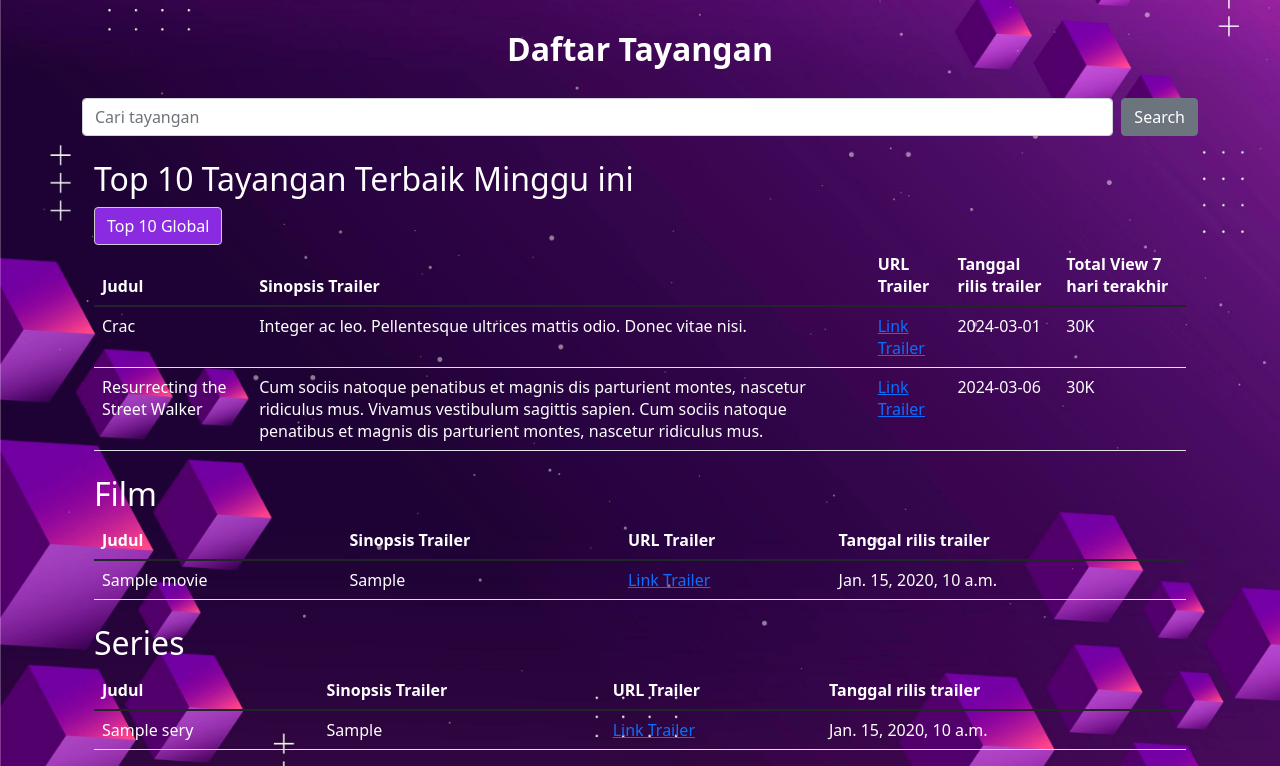
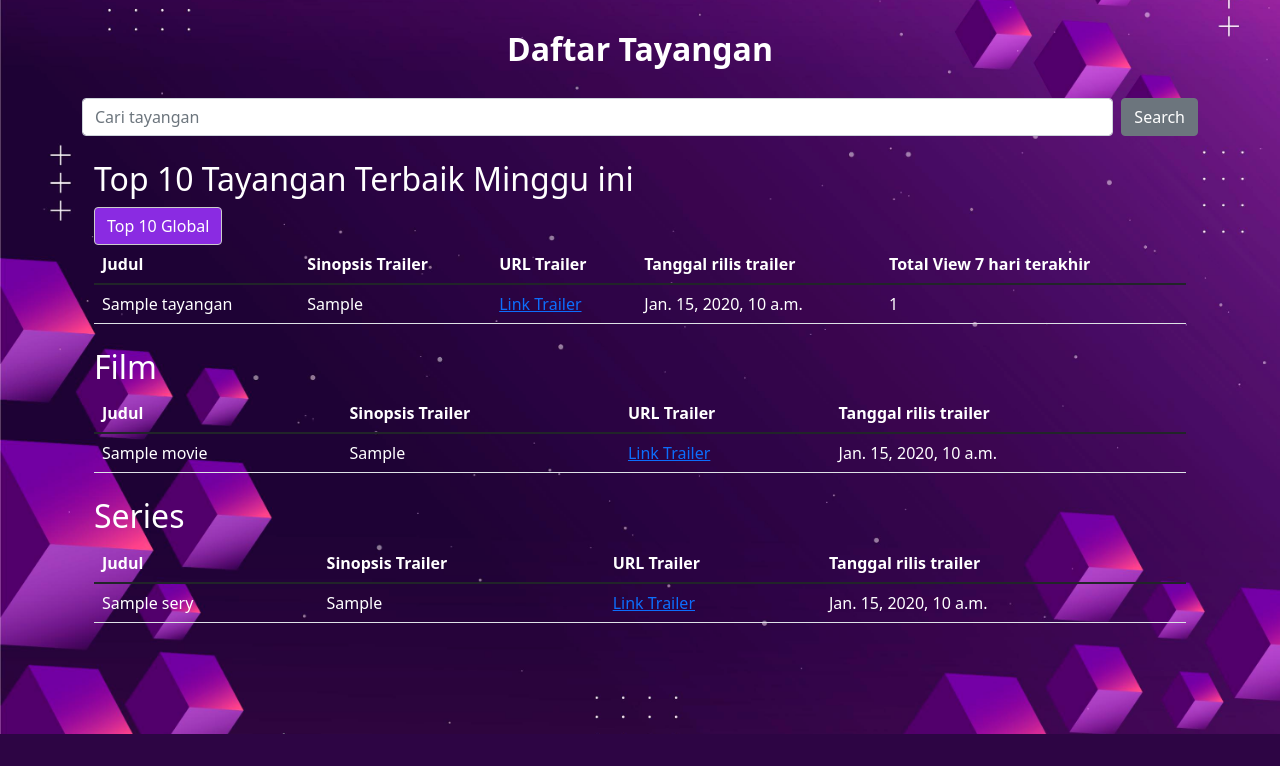
Before and after one commit to BASDAT-F12/F12-PacilFlix, a Django app: template infolist/templates/daftar-tayangan.html in a window 1280 px wide. Shown: the part 66-832 px from the top of the page. After the commit the page ends 800 px from the top, so only its background shows below. Run offline with Django 5.2, Linux system fonts and the light colour scheme; the template is opened without the code that fills it: most values are stand-ins (such as "Sample title", 1, 10 or a date in 2020).

Commit message:
finished top 10

```diff
--- a/infolist/templates/top_table.html
+++ b/infolist/templates/top_table.html
@@ -18,26 +18,18 @@
             </tr>
         </thead>
         <tbody>
+            {% for tayangan in top10_global %}
             <tr>
-                <td>Crac</td>
-                <td>Integer ac leo. Pellentesque ultrices mattis odio. Donec vitae nisi.</td>
-                <td><a href="https://www.pacilflix.com/trailer/?id=d4f4e437-1cee-5262-8f60-15968c413f22">Link Trailer</a></td>
-                <td>2024-03-01</td>
-                <td>30K</td>
+                <td>{{tayangan.judul}}</td>
+                <td>{{tayangan.sinopsis_trailer}}</td>
+                <td><a href="{{tayangan.url_video_trailer}}">Link Trailer</a></td>
+                <td>{{tayangan.release_date_trailer}}</td>
+                <td>{{tayangan.view_count}}</td>
                 {% if request.session.is_authenticated %}
-                    <td><a href="infolist/detail-tayangan-film/{{ movie.id }}" class="btn btn-primary">Tonton</a></td>
+                    <td><a href="" class="btn btn-primary">Tonton</a></td>
                 {% endif %}
             </tr>
-            <tr>
-                <td>Resurrecting the Street Walker</td>
-                <td>Cum sociis natoque penatibus et magnis dis parturient montes, nascetur ridiculus mus. Vivamus vestibulum sagittis sapien. Cum sociis natoque penatibus et magnis dis parturient montes, nascetur ridiculus mus.</td>
-                <td><a href="https://www.pacilflix.com/trailer/?id=88ed18bf-74ee-530e-a9bc-5e107017dea1">Link Trailer</a></td>
-                <td>2024-03-06</td>
-                <td>30K</td>
-                {% if request.session.is_authenticated %}
-                    <td><a href="../../infolist/detail-tayangan-series/{{ s.id }}" class="btn btn-primary">Tonton</a></td>
-                {% endif %}
-            </tr>
+            {% endfor %}
         </tbody>
     </table>
 </div>
--- a/infolist/views.py
+++ b/infolist/views.py
@@ -1,14 +1,15 @@
 from django.shortcuts import get_object_or_404,render
 from django.http import JsonResponse
-from infolist.queries import get_all_movies, get_all_series, get_search_result, get_movie_data, get_all_contributors, get_series_data, get_episode_data
+from infolist.queries import get_all_movies, get_all_series, get_search_result, get_movie_data, get_all_contributors, get_series_data, get_episode_data, get_top10_tayangan_global
 
 
 def list_tayangan(request):
     movies = get_all_movies()
     series = get_all_series()
-    # top10_global = get_top10_tayangan_global()
+    top10_global = get_top10_tayangan_global()
     # top10_lokal = get_top10_tayangan_lokal('Indonesia')
     return render(request, 'daftar-tayangan.html', {
+        'top10_global': top10_global,
         'movies': movies,
         'series': series,
     })
```
Also changed, not shown: infolist/queries.py (+78 -65 lines), infolist/templates/ulasan-tayangan.html (+5 -3 lines).
